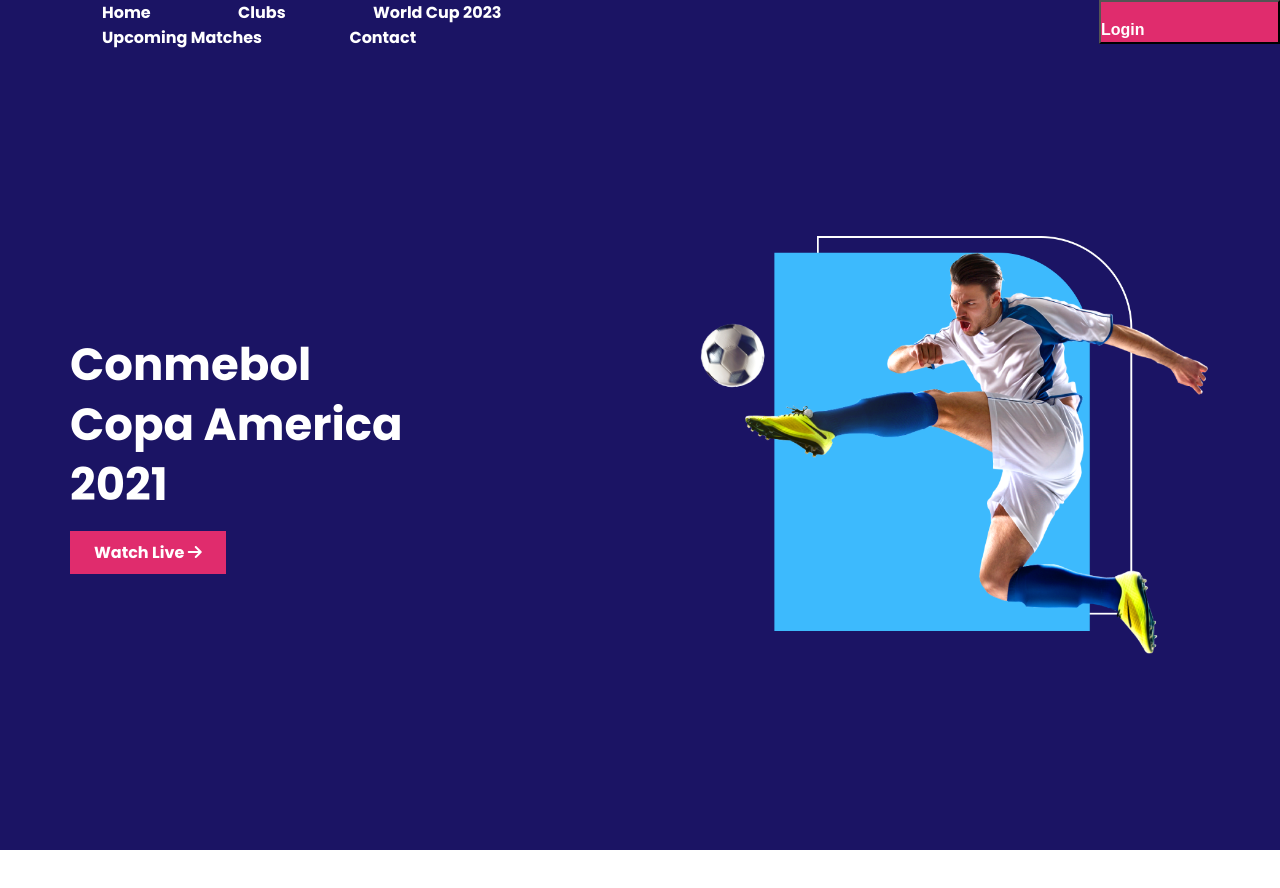
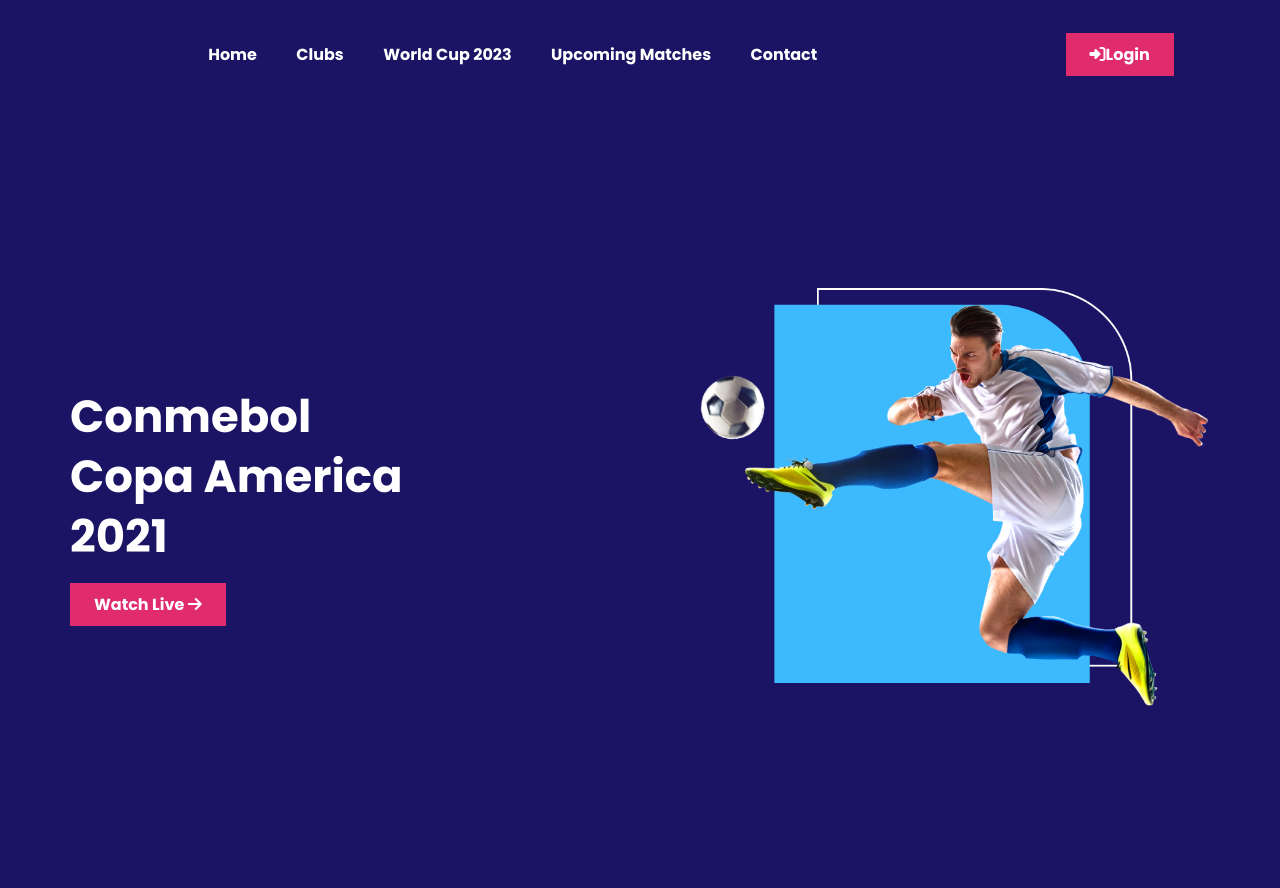
Before and after one commit to sumaiya-Ritu/Copa-America-website, a plain HTML site: page index.html in a window 1280 px wide. Before the commit the page ends 850 px from the top, so only its background shows below. Drawn offline with Linux system fonts and the light colour scheme.

Commit message:
top section

```diff
--- a/css/style.css
+++ b/css/stylesheet.css
@@ -5,13 +5,19 @@
     padding: 0;
     /* scroll-behavior: smooth; */
 }
-/* ----------navbar------- */
+/* common elements */
+body{
+    font-family: 'Poppins', sans-serif;
+}
+/* nav-bar */
 .nav-bar{
     display: flex;
+
     justify-content: space-around;
     background-color: #1B1464;
     width: 100%;
-    height: 60pxpx;
+    height: 60px;
+    padding-top: 42px;
 }
 .nav-tabs{
     color: #FFFFFF;
@@ -20,30 +26,14 @@
 .nav-tabs a{
     text-decoration: none;
     color: #FFFFFF;
-    margin-right: 84px;
+    margin-right: 36px;
     font-size: 16px;
     font-weight: 500px;
 }
-.nav-logo{
-    display: flex;
-
-}
-.nav-btn{
-    background: #E02C6D;
-    width: 90px;
-    height: 44px;
-    padding-right: 177px;
+/* .logo .button{
     margin-left: 450px;
-}
-.nav-btn h4{
-    color: #FFFFFF;
-    font-size: 16px;
-}
-
-/*---------- common elements -----*/
-body{
-    font-family: 'Poppins', sans-serif;
-}
+    margin-right: 170px;
+} */
 /* top-banner */
 .top-banner{
     background-color:#1B1464;
@@ -72,8 +62,11 @@ h1{
 .button{
     padding: 10px 24px;
     text-decoration: none;
+    width: 90px;
+    height: 44px;
     color: white;
     background:#E02C6D;
     font-weight: 500;
     font-size: 16px;
 }
+/* mid-section */
--- a/index.html
+++ b/index.html
@@ -7,15 +7,14 @@
     <meta name="viewport" content="width=device-width, initial-scale=1.0">
     <title>Copa America 2021</title>
     <!-- Stylesheet -->
-    <link rel="stylesheet" href="css/style.css">
+    <link rel="stylesheet" href="css/stylesheet.css">
     <!-- font awesome -->
     <script src="https://kit.fontawesome.com/38cd0c5d21.js" crossorigin="anonymous"></script>
 </head>
 
 <body>
-    <!-- header starts -->
-    <header>
-        <nav class="nav-bar">
+    <section class="top-banner">
+        <div class="nav-bar">
             <div class="nav-tabs">
                 <a href="">Home</a>
                 <a href="">Clubs</a>
@@ -25,18 +24,10 @@
             </div>
             <div class="logo">
                 <!-- <i class="fas fa-sign-in-alt"></i> -->
-                <button class="nav-btn">
-                    <img src="images/Social Icons/login.png" alt="">
-                    <h4>Login</h4>
-                </button>
+                <a class="button" target="_blank"><i class="fas fa-sign-in-alt"></i>Login
+                </a>
             </div>
-
-        </nav>
-
-    </header>
-    <!-- header ends -->
-    <!-- top banner -->
-    <section class="top-banner">
+        </div>
         <div class="container">
             <div class="left">
                 <h1>
```
